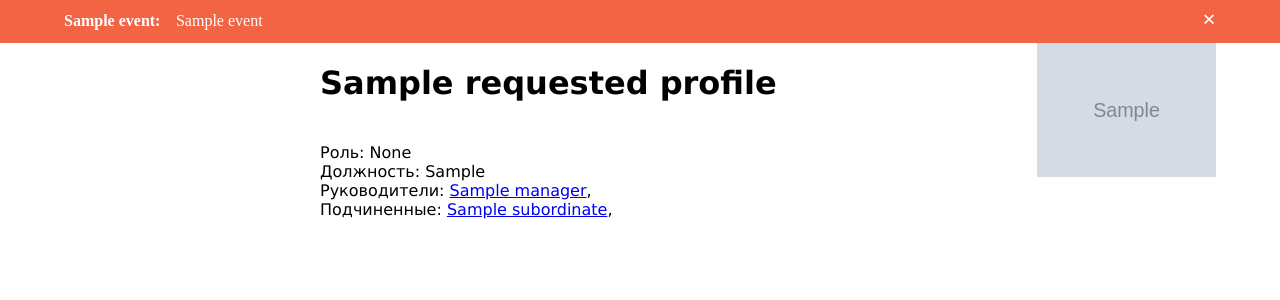
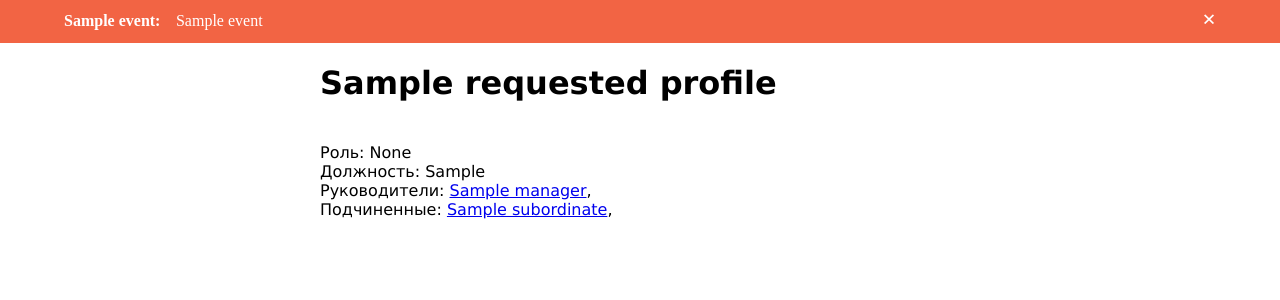
Before and after one commit to cfzile/crm, a Django app: template templates/pages/profile.html in a window 1280 px wide. Shown: the top 300 px of the page. Run offline with Django 3.2, Linux system fonts and the light colour scheme; the template is opened without the code that fills it: most values are stand-ins (such as "Sample title", 1, 10 or a date in 2020); some libraries are stand-ins or nearby versions.

Commit message:
remove avatar

```diff
--- a/templates/pages/profile.html
+++ b/templates/pages/profile.html
@@ -22,6 +22,6 @@
         {% endif %}
 
     </div>
-    <img style="float:right" src="{% media requested_profile.avatar|stringformat:"s" %}" width="20%">
+{#    <img style="float:right" src="{% media requested_profile.avatar|stringformat:"s" %}" width="20%">#}
 
 {% endblock %}
```
